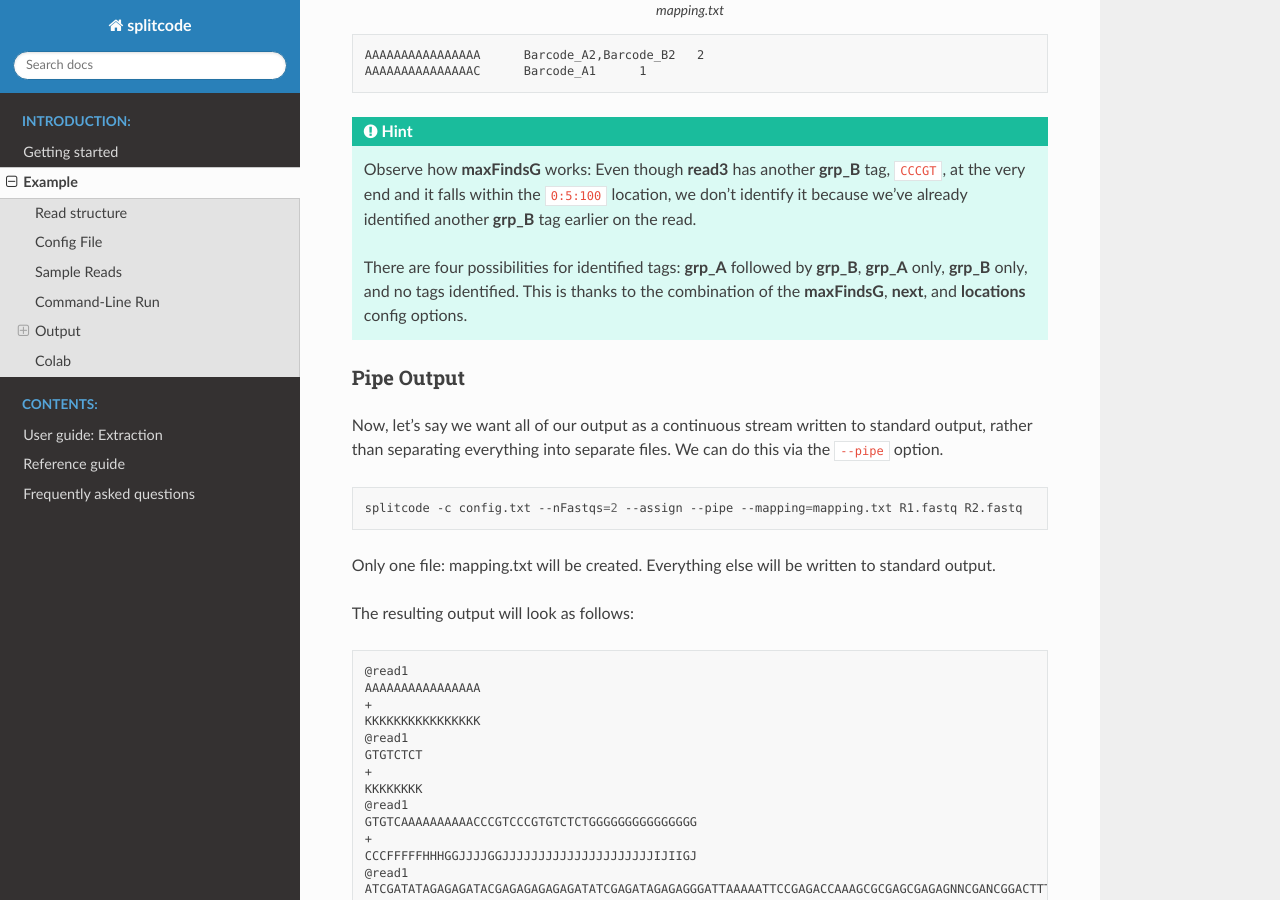
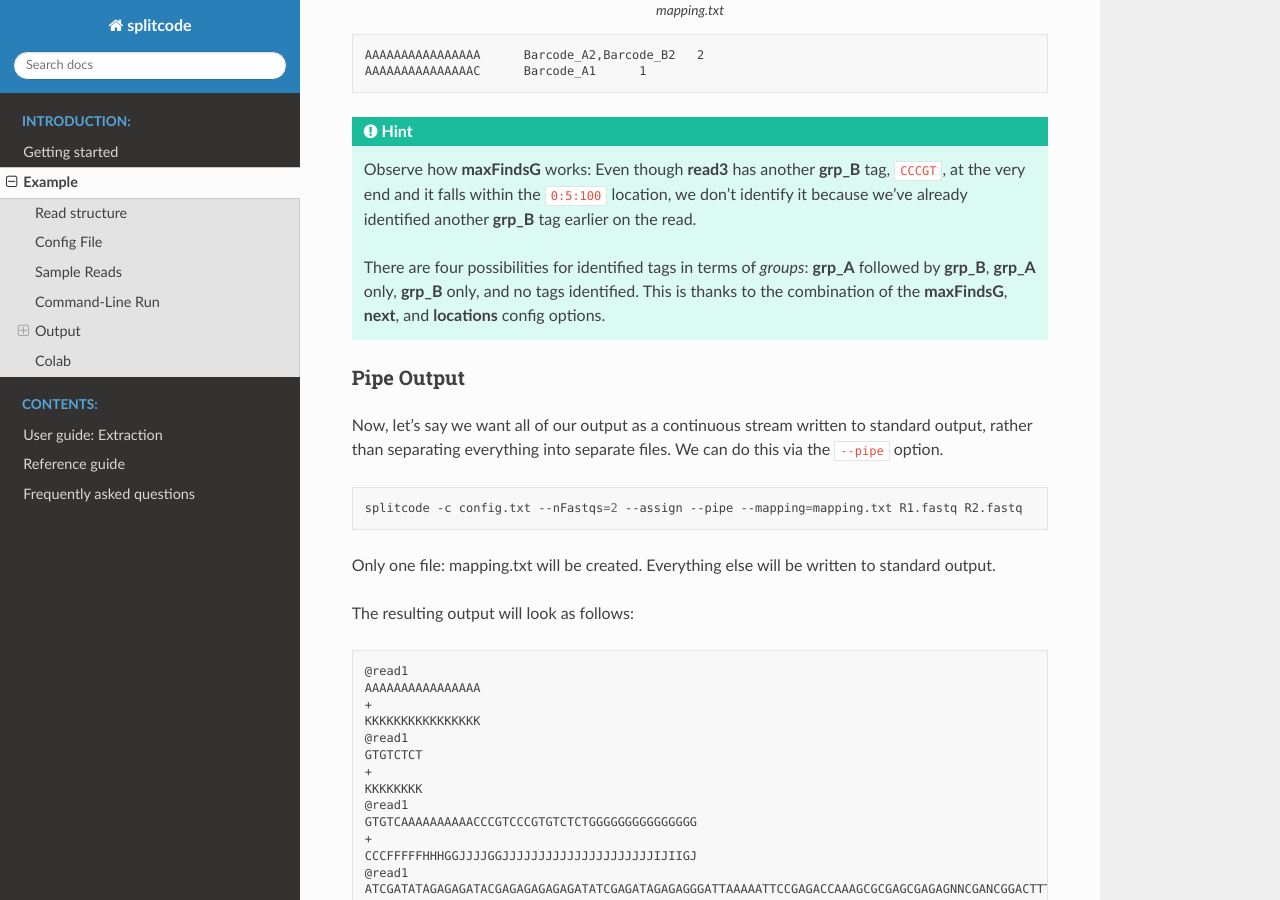
Before and after one commit to pachterlab/splitcode-tutorial, a Sphinx documentation site: the page built from docs/source/example.rst, in a window 1280 px wide and 900 px high, scrolled down 5406 px. Built offline with Sphinx 7.4.7 and the Read the Docs theme 2.0.0, drawn with Linux system fonts in a browser that asks for light colours.

Commit message:
Update example.rst

```diff
--- a/docs/source/example.rst
+++ b/docs/source/example.rst
@@ -232,7 +232,7 @@
 
   Observe how **maxFindsG** works: Even though **read3** has another **grp_B** tag, ``CCCGT``, at the very end and it falls within the ``0:5:100`` location, we don't identify it because we've already identified another **grp_B** tag earlier on the read.
 
-  There are four possibilities for identified tags: **grp_A** followed by **grp_B**, **grp_A** only, **grp_B** only, and no tags identified. This is thanks to the combination of the **maxFindsG**, **next**, and **locations** config options.
+  There are four possibilities for identified tags in terms of *groups*: **grp_A** followed by **grp_B**, **grp_A** only, **grp_B** only, and no tags identified. This is thanks to the combination of the **maxFindsG**, **next**, and **locations** config options.
 
 Pipe Output
 ~~~~~~~~~~~
```
